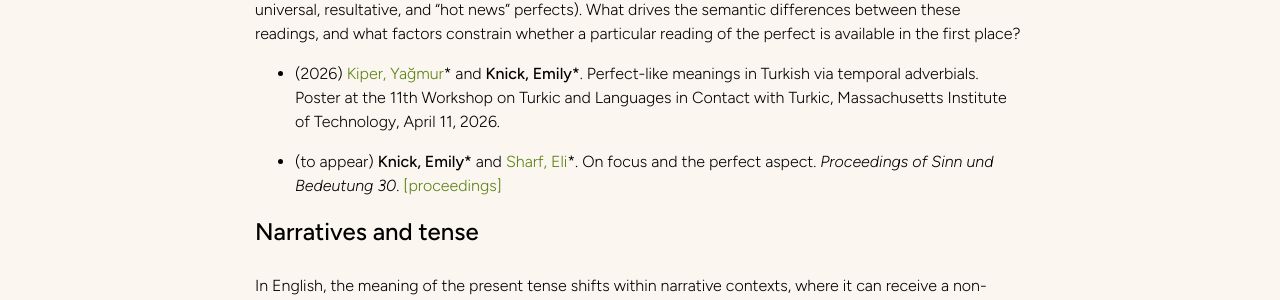
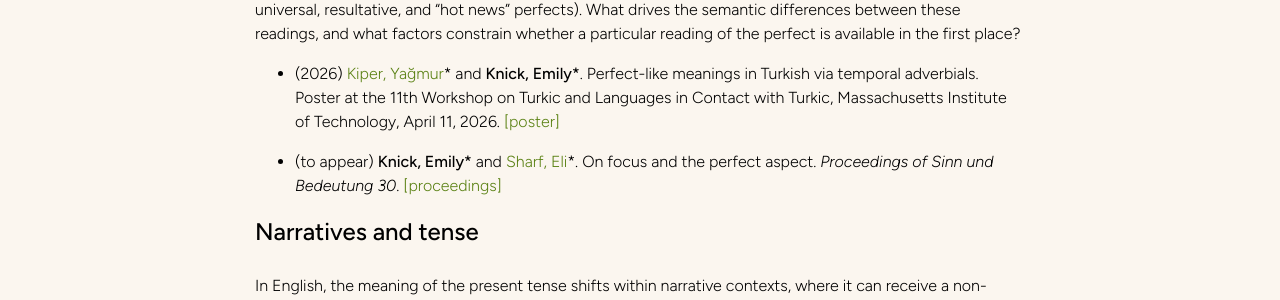
Before and after one commit to emilyknick/emilyknick.github.io, a Jekyll site: the page built from _pages/research.md, in a window 1280 px wide and 900 px high, scrolled down 687 px. Shown: the part 148-448 px from the top of the window. Built offline with Jekyll 4.4.1, drawn with Linux system fonts in a browser that asks for light colours; comment, search, counter and statistics services are not loaded; a style sheet for code colours, icons or effects is not loaded.

Commit message:
Apr 14 2026 updates

```diff
--- a/_pages/research.md
+++ b/_pages/research.md
@@ -22,7 +22,7 @@
 <font size="5"><b>The perfect</b></font><br>
 A well-known property of the perfect aspect is that it can lead to different readings (e.g., the experiential, universal, resultative, and “hot news" perfects). What drives the semantic differences between these readings, and what factors constrain whether a particular reading of the perfect is available in the first place?
 
-* (2026) [Kiper, Yağmur](https://yagmurkiper.github.io/)* and <b>Knick, Emily*</b>. Perfect-like meanings in Turkish via temporal adverbials. Poster at the 11th Workshop on Turkic and Languages in Contact with Turkic, Massachusetts Institute of Technology, April 11, 2026.
+* (2026) [Kiper, Yağmur](https://yagmurkiper.github.io/)* and <b>Knick, Emily*</b>. Perfect-like meanings in Turkish via temporal adverbials. Poster at the 11th Workshop on Turkic and Languages in Contact with Turkic, Massachusetts Institute of Technology, April 11, 2026. [\[poster\]](/assets/pdf/Tu11_Kiper_Knick_Poster.pdf)
 
 * (to appear) <b>Knick, Emily* </b>and [Sharf, Eli](https://people.ucsc.edu/~ebsharf/index.html)*. On focus and the perfect aspect. <i>Proceedings of Sinn und Bedeutung 30</i>. [\[proceedings\]](/assets/pdf/Knick_Sharf_SuB30.pdf)
 
```
Also changed, not shown: 1 other file.
